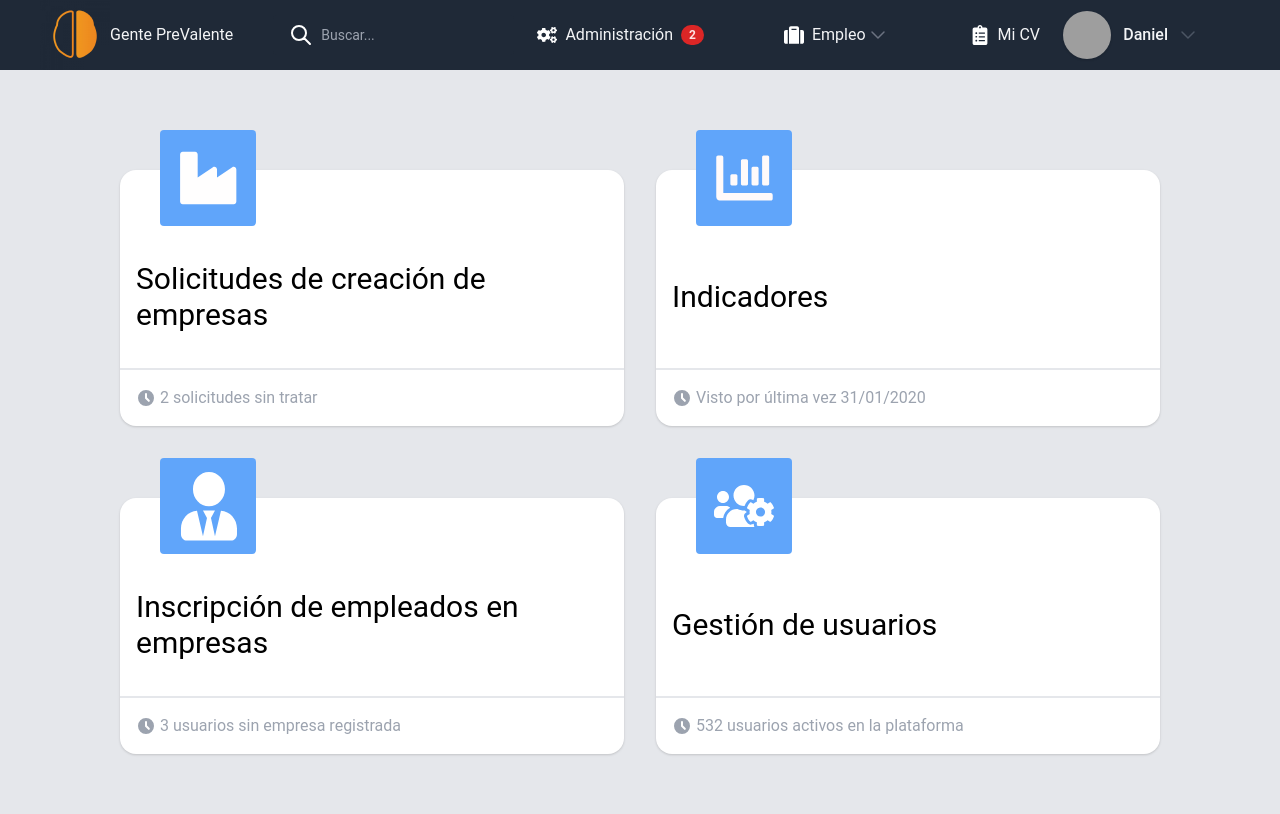
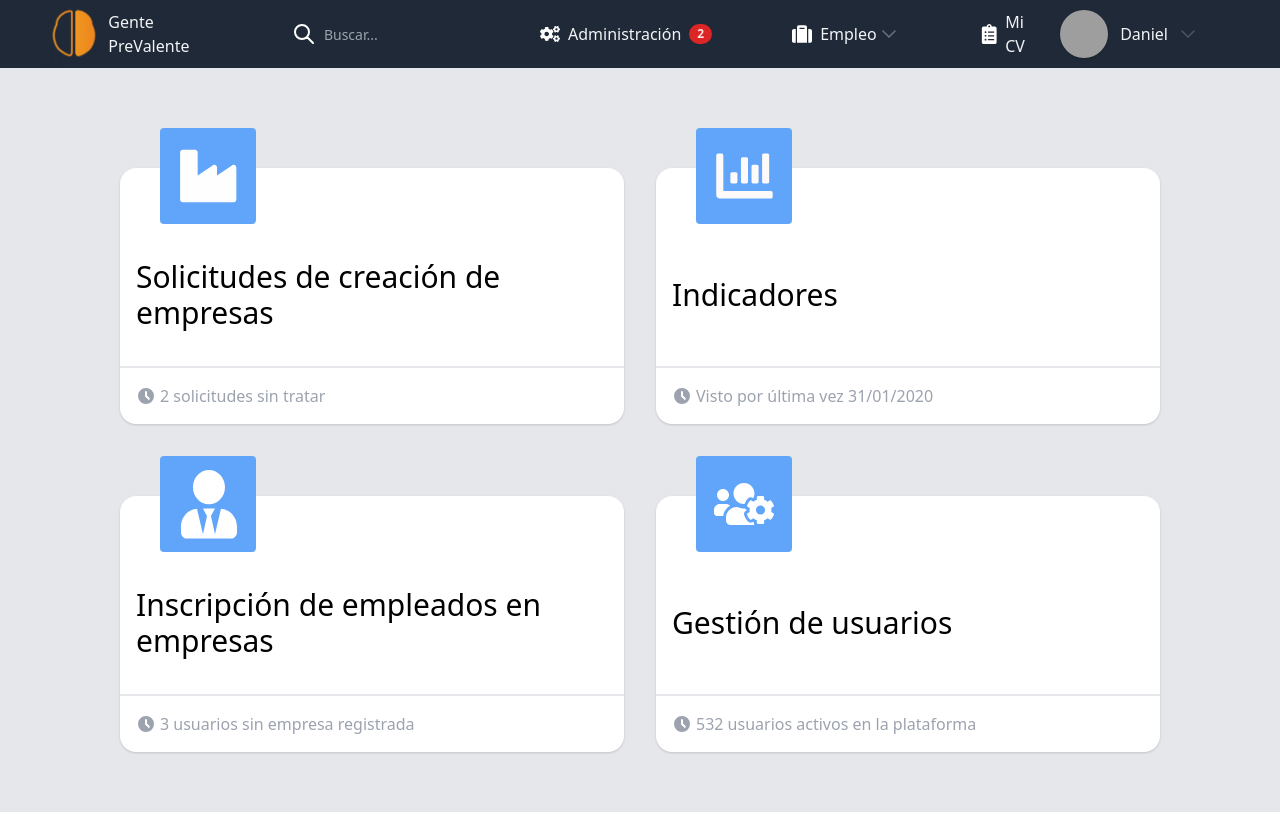
Before and after one commit to jojanes011/gente-prevalente, a Next.js app: page / in a window 1280 px wide. Built offline with nearby package versions, Linux system fonts and the light colour scheme; grey boxes are pictures that could not be loaded.

Commit message:
fix bug margin

```diff
--- a/components/Layout.js
+++ b/components/Layout.js
@@ -5,7 +5,7 @@ export const siteTitle = "Gente PreValente";
 
 export default function Layout({ children, className }) {
     return (
-        <div className={`tw-container bg-gray-200`}>
+        <div className={`font-sans w-full bg-gray-200`}>
             <Head>
                 <meta name='og:title' content={siteTitle} key='title' />
                 <link rel='icon' href='/favicon.ico' />
--- a/styles/globals.css
+++ b/styles/globals.css
@@ -1,12 +1,12 @@
 @tailwind base;
 @tailwind components;
 @tailwind utilities;
-@import url("https://fonts.googleapis.com/css2?family=Roboto:ital,wght@0,100;0,300;0,400;0,500;0,700;0,900;1,100;1,300;1,400;1,500;1,700;1,900&display=swap");
 html,
 body {
     padding: 0;
     margin: 0;
-    font-family: 'Roboto', sans-serif;
+    font-family: -apple-system, BlinkMacSystemFont, Segoe UI, Roboto, Oxygen,
+        Ubuntu, Cantarell, Fira Sans, Droid Sans, Helvetica Neue, sans-serif;
 }
 
 a {
```
